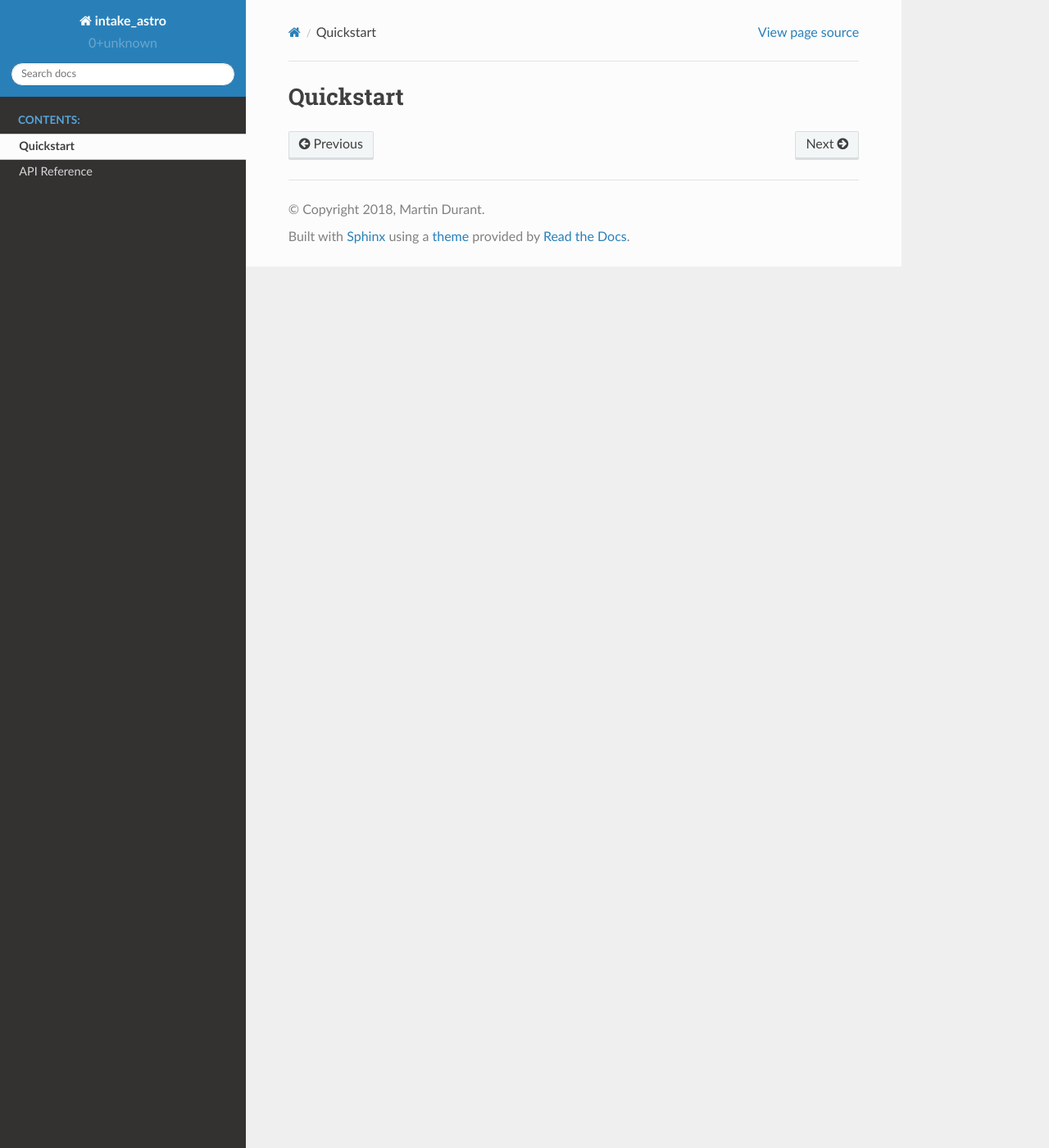
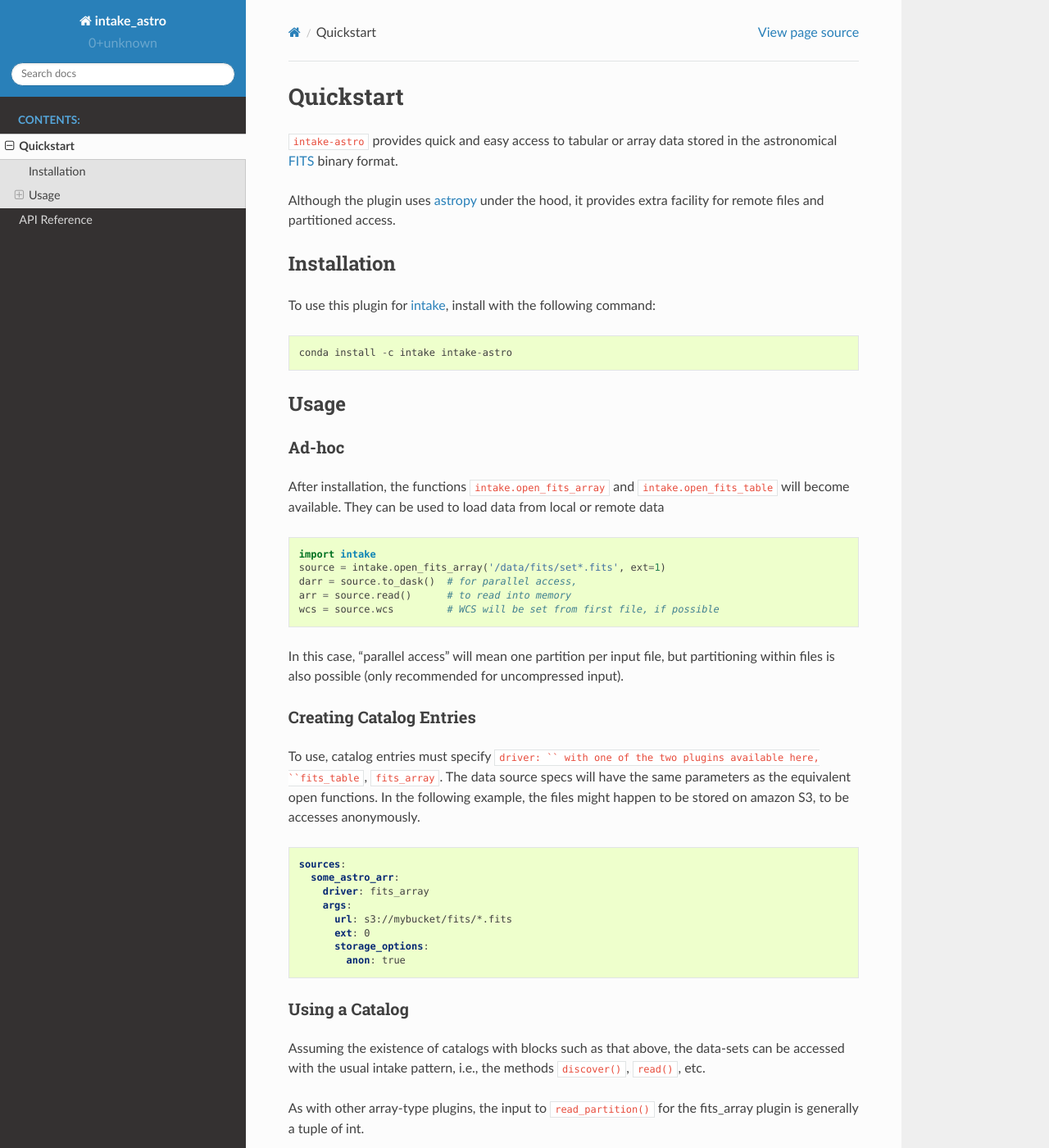
Before and after one commit to intake/intake-astro, a Sphinx documentation site: the page built from docs/source/quickstart.rst, in a window 1280 px wide and 1400 px high. Shown: the whole window at 82% size. Built offline with Sphinx 7.4.7 and the Read the Docs theme 2.0.0, drawn with Linux system fonts in a browser that asks for light colours.

Commit message:
Add docs

```diff
--- a/docs/source/quickstart.rst
+++ b/docs/source/quickstart.rst
@@ -1,2 +1,72 @@
 Quickstart
 ==========
+
+``intake-astro`` provides quick and easy access to tabular or array data stored
+in the astronomical FITS_ binary format.
+
+.. _FITS: https://fits.gsfc.nasa.gov/fits_documentation.html
+
+Although the plugin uses astropy_ under the hood, it provides extra facility for remote
+files and partitioned access.
+
+.. _astropy: http://docs.astropy.org/
+
+Installation
+------------
+
+To use this plugin for `intake`_, install with the following command::
+
+   conda install -c intake intake-astro
+
+.. _intake: https://github.com/ContinuumIO/intake
+
+Usage
+-----
+
+Ad-hoc
+~~~~~~
+
+After installation, the functions ``intake.open_fits_array`` and ``intake.open_fits_table``
+will become available. They can be used to load data from local or remote data
+
+.. code-block:: python
+
+    import intake
+    source = intake.open_fits_array('/data/fits/set*.fits', ext=1)
+    darr = source.to_dask()  # for parallel access,
+    arr = source.read()      # to read into memory
+    wcs = source.wcs         # WCS will be set from first file, if possible
+
+
+In this case, "parallel access" will mean one partition per input file, but partitioning
+within files is also possible (only recommended for uncompressed input).
+
+Creating Catalog Entries
+~~~~~~~~~~~~~~~~~~~~~~~~
+
+To use, catalog entries must specify ``driver: `` with one of the two plugins
+available here, ``fits_table``, ``fits_array``. The data source specs will have the
+same parameters as the equivalent open functions. In the following example, the files might
+happen to be stored on amazon S3, to be accesses anonymously.
+
+.. code-block:: yaml
+
+    sources:
+      some_astro_arr:
+        driver: fits_array
+        args:
+          url: s3://mybucket/fits/*.fits
+          ext: 0
+          storage_options:
+            anon: true
+
+
+
+Using a Catalog
+~~~~~~~~~~~~~~~
+
+Assuming the existence of catalogs with blocks such as that above, the data-sets can be
+accessed with the usual intake pattern, i.e., the methods ``discover()``, ``read()``, etc.
+
+As with other array-type plugins, the input to ``read_partition()`` for the fits_array plugin
+is generally a tuple of int.
```
Also changed, not shown: 2 other files.
